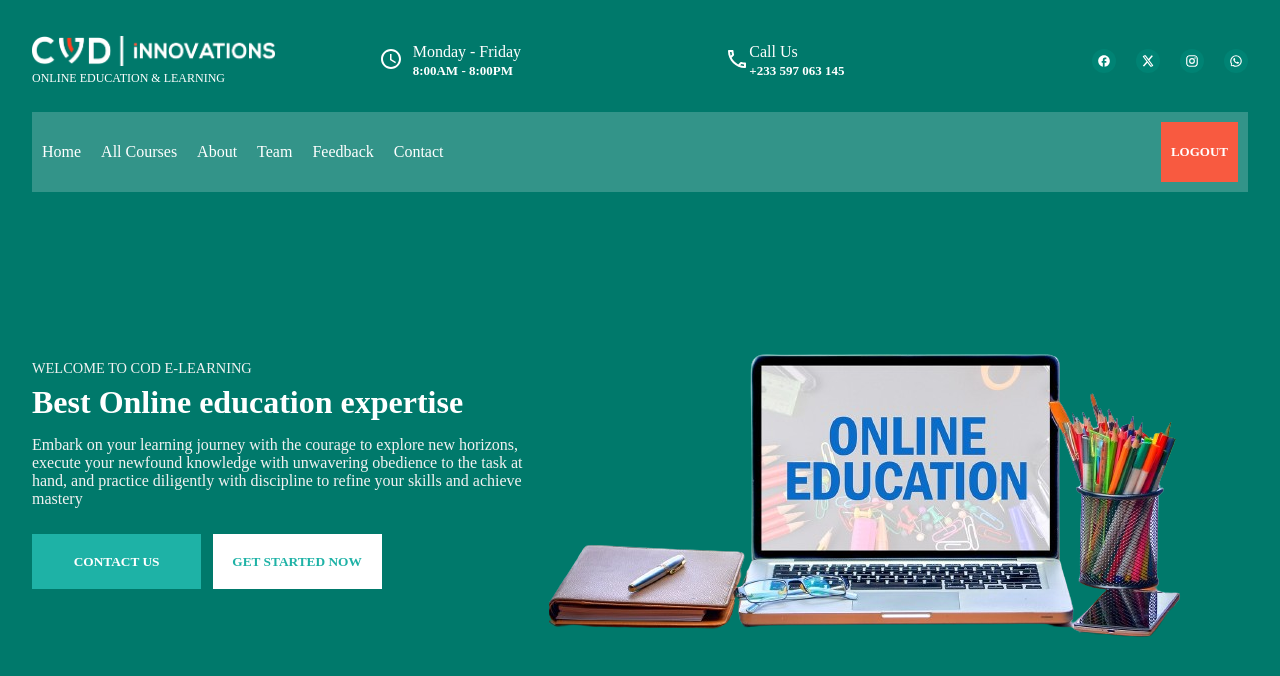
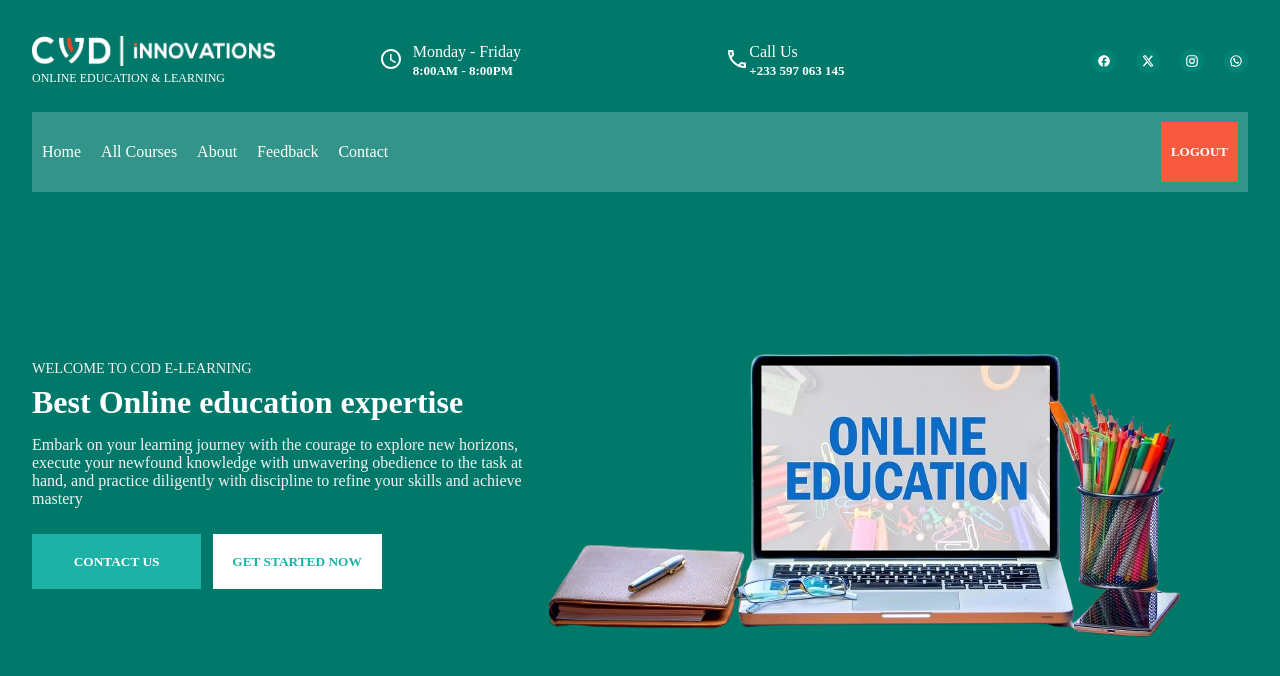
Before and after one commit to kwabenaasumadu/online-studies-web-app, a Next.js app: page /comps/showcase in a window 1280 px wide. Shown: the top 676 px of the page. Built offline with nearby package versions, Linux system fonts and the light colour scheme.

Commit message:
deletion of the some of the links

```diff
--- a/src/pages/comps/footer/index.js
+++ b/src/pages/comps/footer/index.js
@@ -39,9 +39,7 @@ function Index() {
             <Link href="/" className={styles.link}>
               About Us
             </Link>
-            <Link href="/" className={styles.link}>
-              Services
-            </Link>
+
             <Link href="/comps/courses" className={styles.link}>
               All Courses
             </Link>
--- a/src/pages/comps/second-Header/index.js
+++ b/src/pages/comps/second-Header/index.js
@@ -51,10 +51,6 @@ function Index() {
               About
             </Link>
 
-            <Link href="/" className={styles.link}>
-              Team
-            </Link>
-
             <Link href="/comps/feedback" className={styles.link}>
               Feedback
             </Link>
@@ -93,10 +89,6 @@ function Index() {
                 About
               </Link>
 
-              <Link href="/" className={styles.link}>
-                Team
-              </Link>
-
               <Link href="/comps/feedback" className={styles.link}>
                 Feedback
               </Link>
```
